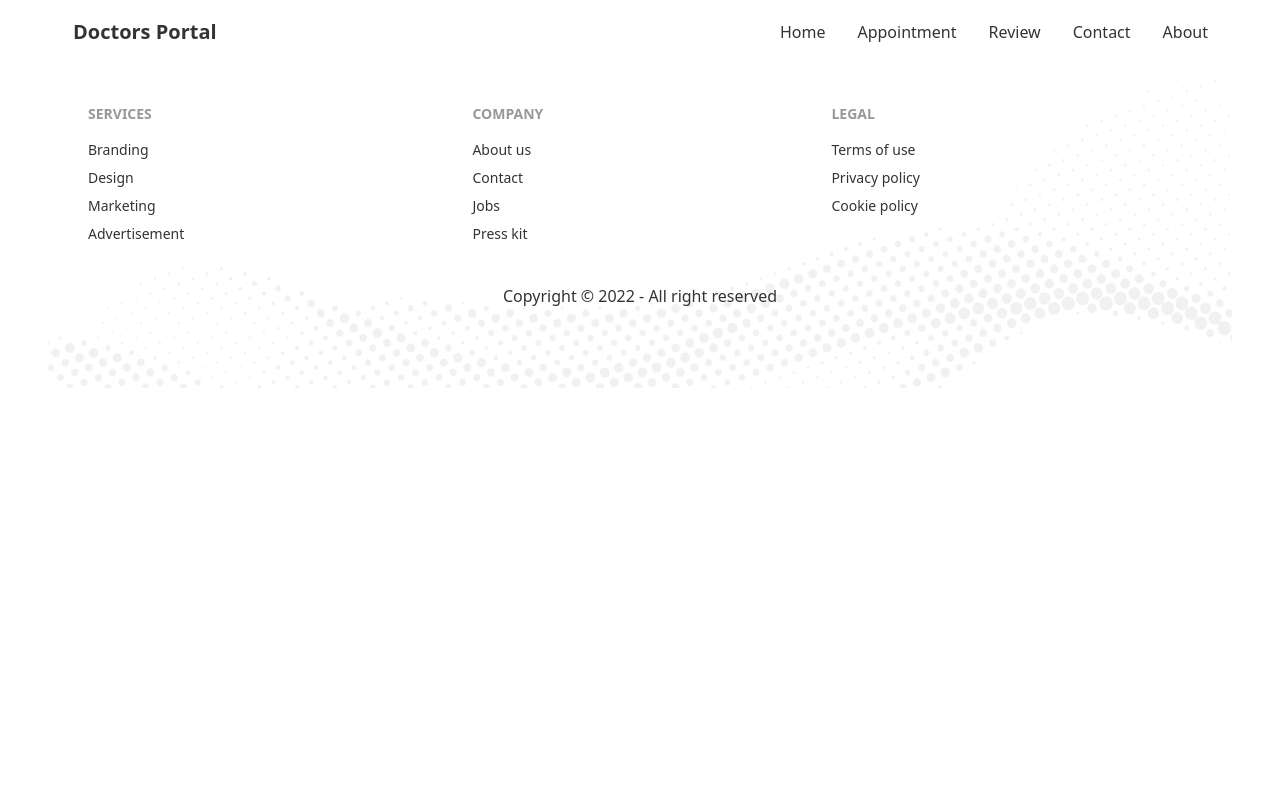
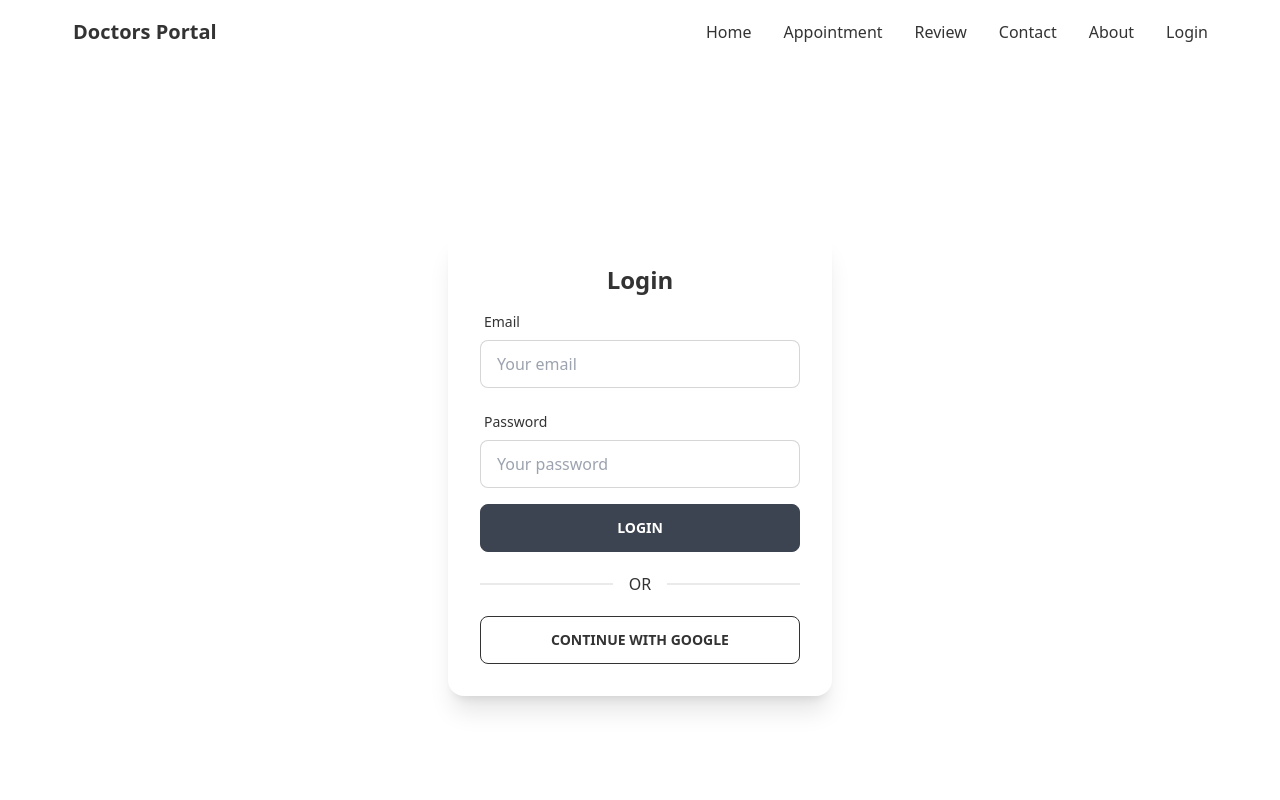
Before and after one commit to istiakhasan/doctor-portal-client-daisy-ui, a React (Create React App) app: page /login in a window 1280 px wide. Shown: the top 800 px of the page. Built offline with nearby package versions, Linux system fonts and the light colour scheme; no server answers.

Commit message:
login from validate using react hook form

```diff
--- a/package.json
+++ b/package.json
@@ -8,9 +8,12 @@
     "@testing-library/user-event": "^13.2.1",
     "daisyui": "^2.14.3",
     "date-fns": "^2.28.0",
+    "firebase": "^9.8.1",
     "react": "^18.1.0",
     "react-day-picker": "^8.0.4",
     "react-dom": "^18.1.0",
+    "react-firebase-hooks": "^5.0.3",
+    "react-hook-form": "^7.31.1",
     "react-router-dom": "^6.3.0",
     "react-scripts": "5.0.1",
     "web-vitals": "^2.1.0"
--- a/src/App.js
+++ b/src/App.js
@@ -2,6 +2,7 @@ import { Route, Routes } from 'react-router-dom';
 import './App.css';
 import Appointment from './pages/Appointment/Appointment';
 import Home from './pages/Home/Home';
+import Login from './pages/Login/Login';
 import Footer from './pages/Shared/Footer';
 import Navbar from './pages/Shared/Navbar';
 
@@ -12,6 +13,7 @@ function App() {
       <Routes>
         <Route path='/' element={<Home />}></Route>
         <Route path='/appointment' element={<Appointment />}></Route>
+        <Route path='/login' element={<Login />}></Route>
       </Routes>
       <Footer />
     </div>
--- /dev/null
+++ b/src/firebase.init.js
@@ -0,0 +1,17 @@
+
+import { initializeApp } from "firebase/app";
+import {getAuth} from 'firebase/auth'
+
+const firebaseConfig = {
+  apiKey: process.env.REACT_APP_API_KEY,
+  authDomain: process.env.REACT_APP_AUTH_DOMAIN,
+  projectId: process.env.REACT_APP_PROJECT_ID,
+  storageBucket: process.env.REACT_APP_STORAGE_BUCKET,
+  messagingSenderId: process.env.REACT_APP_MESSAGING_SENDER_ID,
+  appId: process.env.REACT_APP_APP_ID,
+};
+
+
+const app = initializeApp(firebaseConfig);
+const auth=getAuth(app)
+export default auth;
--- a/src/pages/Appointment/AvailableAppointments.js
+++ b/src/pages/Appointment/AvailableAppointments.js
@@ -7,7 +7,7 @@ const AvailableAppointments = ({date}) => {
     const [services,setServices]=useState([]);
     const [treatment,setTreatment]=useState(null)
     useEffect(()=>{
-      fetch('services.json')
+      fetch('http://localhost:4000/service')
       .then(res=>res.json())
       .then (data=>setServices(data))
     },[])
--- a/src/pages/Login/Login.js
+++ b/src/pages/Login/Login.js
@@ -0,0 +1,98 @@
+import React from "react";
+import { useSignInWithGoogle } from "react-firebase-hooks/auth";
+import auth from "../../firebase.init";
+import { useForm } from "react-hook-form";
+
+const Login = () => {
+  const [signInWithGoogle, user, loading, error] = useSignInWithGoogle(auth);
+  const {
+    register,
+    formState: { errors },
+    handleSubmit,
+  } = useForm();
+  const onSubmit = (data) => {
+    console.log(data);
+  };
+  return (
+    <div className="flex justify-center items-center h-screen">
+      <div className="card w-96 bg-base-100 shadow-xl">
+        <div className="card-body">
+          <h2 className="text-center text-2xl font-bold">Login</h2>
+          <form onSubmit={handleSubmit(onSubmit)}>
+            {/* daisy apa */}
+            <div className="form-control w-full max-w-xs">
+              <label className="label">
+                <span className="label-text">Email</span>
+
+              </label>
+              <input
+                type="email"
+                placeholder="Your email"
+                className="input input-bordered w-full max-w-xs"
+                {...register("email", {
+                    required:{
+                     value:true,
+                     message:'Email is Required'
+
+                    },
+                    pattern:{
+                        value:/^[^\s@]+@[^\s@]+\.[^\s@]{2,}$/,
+                        message:'Providede a valid email'
+                    }
+                  })}
+              />
+              <label className="label">
+                  {errors.email?.type==='required'&& <span className="label-text-alt">{errors.email.message}</span>}
+                  {errors.email?.type==='pattern'&& <span  className="label-text-alt">{errors.email.message}</span>}
+
+
+              </label>
+            </div>
+            <div className="form-control w-full max-w-xs">
+              <label className="label">
+                <span className="label-text">Password</span>
+
+              </label>
+              <input
+                type="password"
+                placeholder="Your password"
+                className="input input-bordered w-full max-w-xs"
+                {...register("password", {
+                    required:{
+                     value:true,
+                     message:'Password is Required'
+
+                    },
+                    minLength:{
+                        value:6,
+                        message:'Password must be 6 charachter'
+                    }
+                  })}
+              />
+              <label className="label">
+                  {errors.password?.type==='required'&& <span className="label-text-alt">{errors.password.message}</span>}
+                  {errors.password?.type==='minLength'&& <span className="label-text-alt">{errors.password.message}</span>}
+
+
+              </label>
+            </div>
+            {/* daisy apa */}
+
+
+
+            <input value="Login" className="btn w-full max-w-xs text-white" type="submit" />
+          </form>
+          <div className="divider">OR</div>
+          <button
+            onClick={() => signInWithGoogle()}
+            className="btn btn-outline"
+          >
+            Continue With Google
+          </button>
+        </div>
+      </div>
+    </div>
+  );
+};
+
+export default Login;
--- a/src/pages/Shared/Navbar.js
+++ b/src/pages/Shared/Navbar.js
@@ -9,6 +9,7 @@ const Navbar = () => {
         <li><Link to="/review">Review</Link></li>
         <li><Link to="/contact">Contact</Link></li>
         <li><Link to="/about">About</Link></li>
+        <li><Link to="/login">Login</Link></li>
 
   </>
   return (
```
Also changed, not shown: 1 other file (tests, documents, lock files or other folders).
